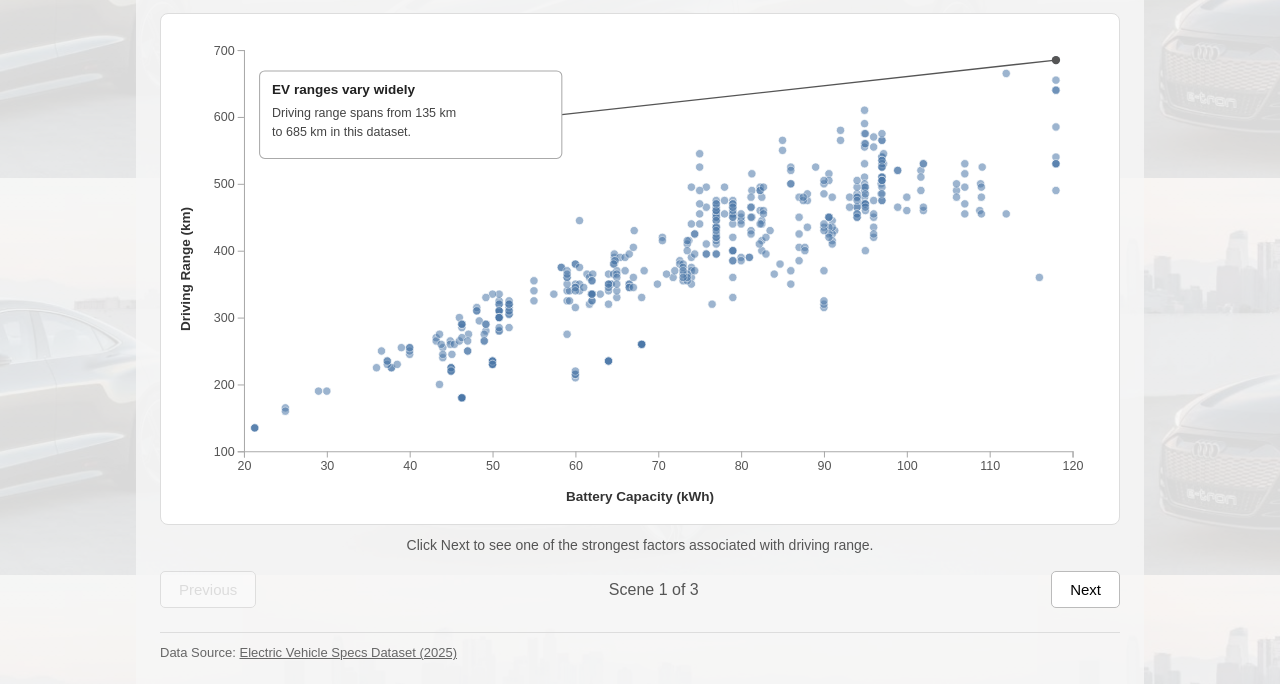
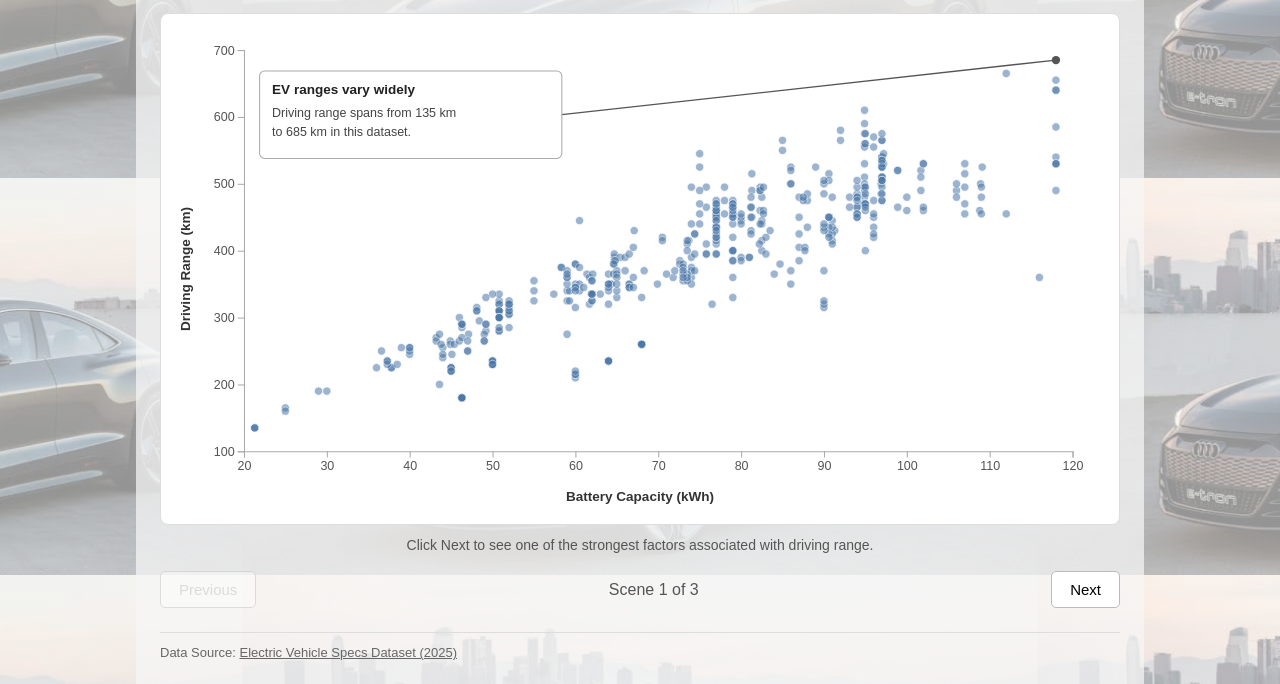
Before and after one commit to leonliang26/CS416-Narrative-Visualization, a plain HTML site: page index.html in a window 1280 px wide. Shown: the part 219-903 px from the top of the page. Drawn offline with nearby package versions, Linux system fonts and the light colour scheme.

Commit message:
Modify background gradient and opacity in style.css
Adjusted background gradient and opacity for improved styling.

```diff
--- a/style.css
+++ b/style.css
@@ -9,8 +9,8 @@ body {
 
   background-image:
     linear-gradient(
-      rgba(247, 247, 247, 0.88),
-      rgba(247, 247, 247, 0.88)
+      rgba(247, 247, 247, 0.6),
+      rgba(247, 247, 247, 0.6)
     ),
     url("assets/car-background.jpg");
 
@@ -25,7 +25,7 @@ body {
   margin: 0 auto;
   padding: 24px;
 
-  background: rgba(247, 247, 247, 0.82);
+  background: rgba(247, 247, 247, 0.72);
 }
 
 
```
